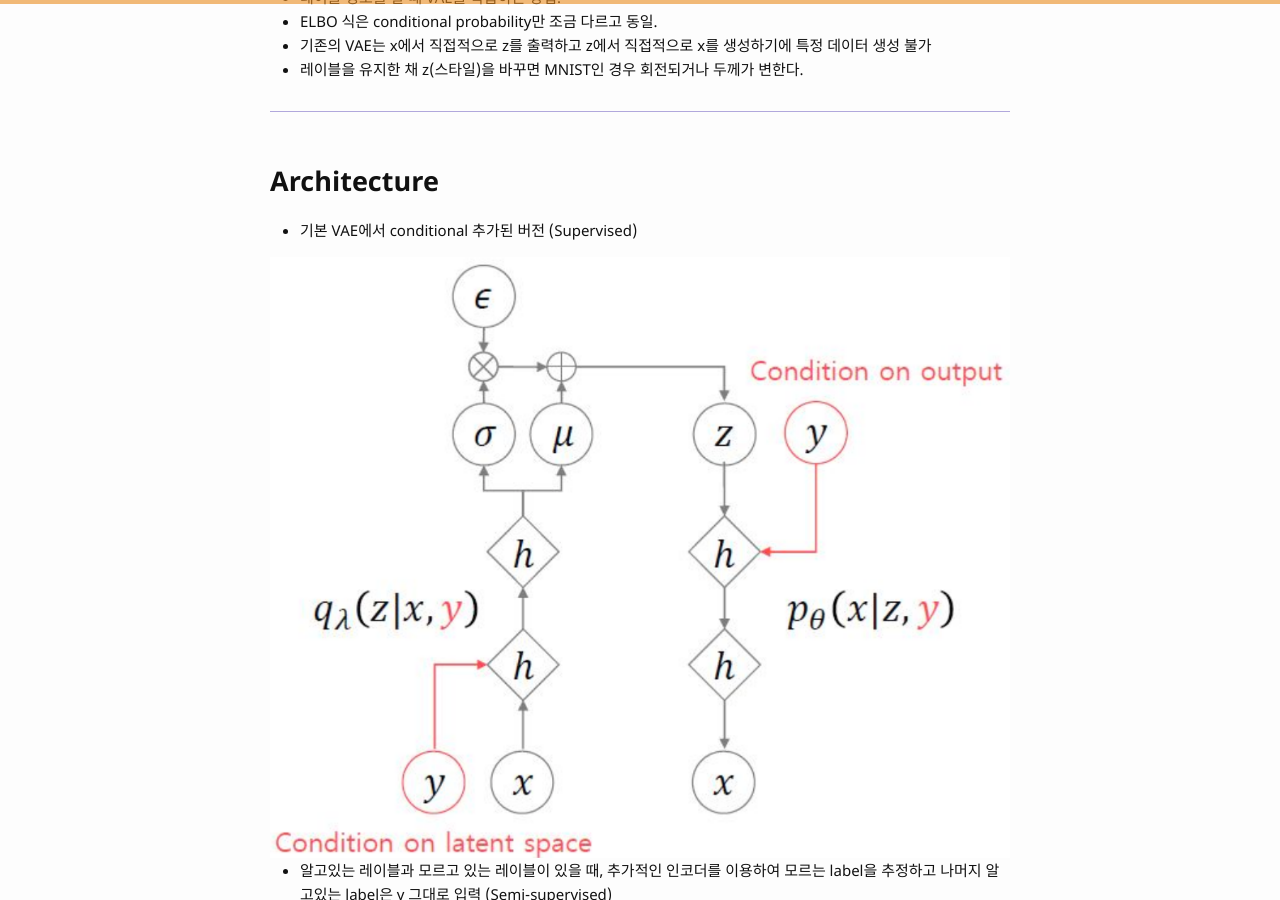
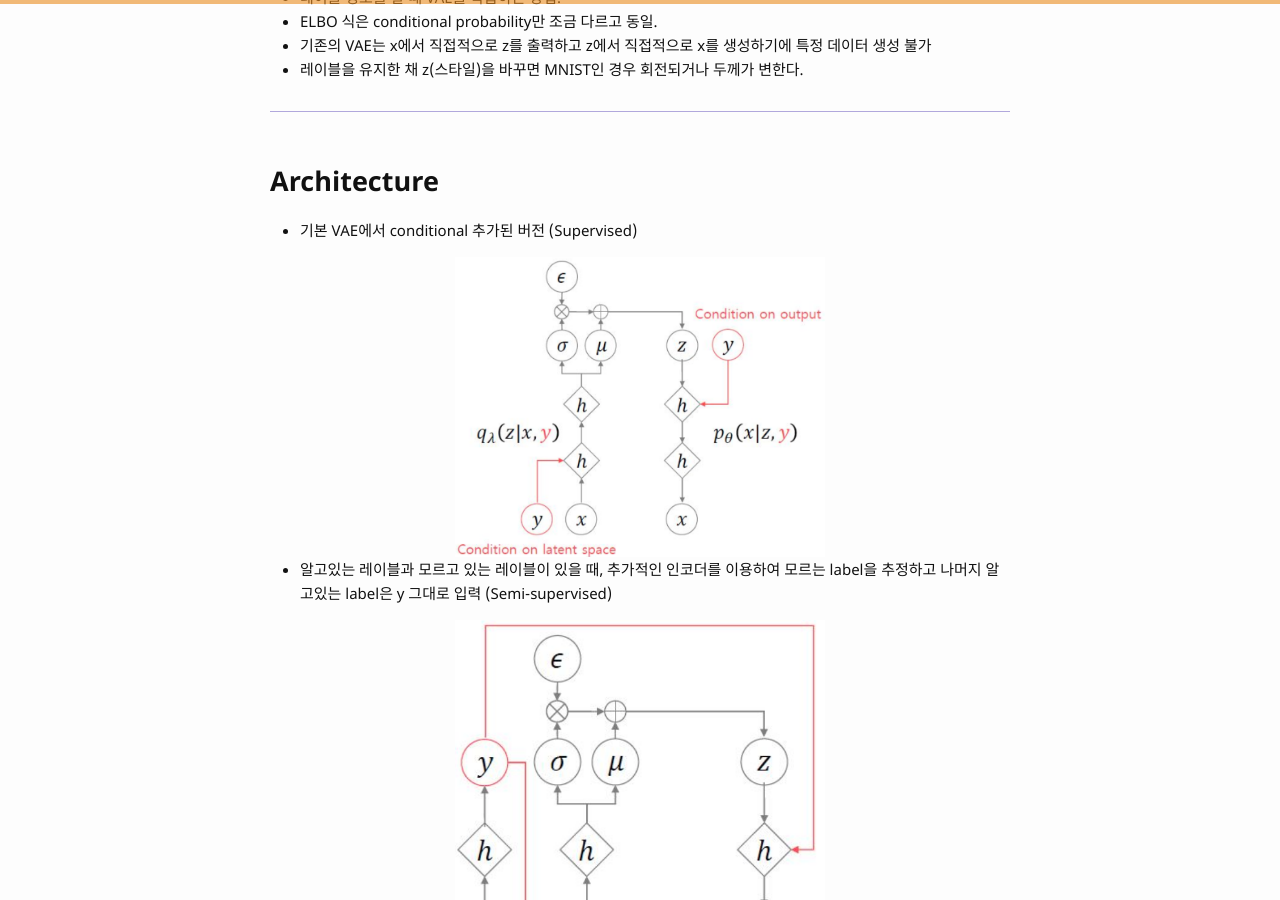
Before and after one commit to bismex/bismex.github.io, a Jekyll site: the page built from _posts/2019-05-26-CVAE.md, in a window 1280 px wide and 900 px high, scrolled down 571 px. Built offline with Jekyll 4.4.1, drawn with Linux system fonts in a browser that asks for light colours.

Commit message:
Update 2019-05-26-CVAE.md

```diff
--- a/_posts/2019-05-26-CVAE.md
+++ b/_posts/2019-05-26-CVAE.md
@@ -31,17 +31,17 @@ tags: ML autoencoder supervised vae
 - 기본 VAE에서 conditional 추가된 버전 (Supervised)
 
 ![picture]({{ '/assets/images/CVAE000.png' | relative_url }})
-{: style="width: 100%;" class="center"}
+{: style="width: 50%;" class="center"}
 
 - 알고있는 레이블과 모르고 있는 레이블이 있을 때, 추가적인 인코더를 이용하여 모르는 label을 추정하고 나머지 알고있는 label은 y 그대로 입력 (Semi-supervised)
 
 ![picture]({{ '/assets/images/CVAE001.png' | relative_url }})
-{: style="width: 100%;" class="center"}
+{: style="width: 50%;" class="center"}
 
 - 기본 VAE를 학습한 이유에 추가적인 인코더 디코더로 레이블 추가 학습
 
 ![picture]({{ '/assets/images/CVAE002.png' | relative_url }})
-{: style="width: 100%;" class="center"}
+{: style="width: 70%;" class="center"}
 
 ---
 
```
